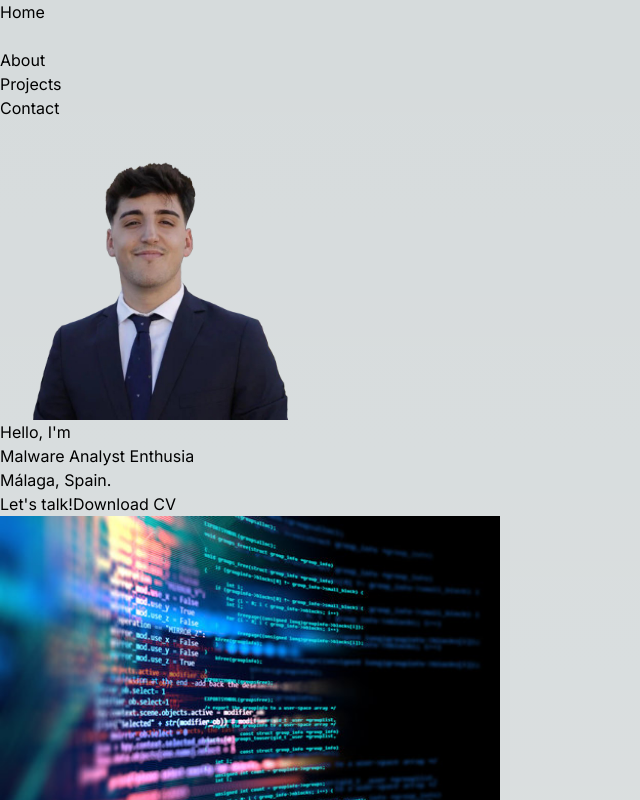
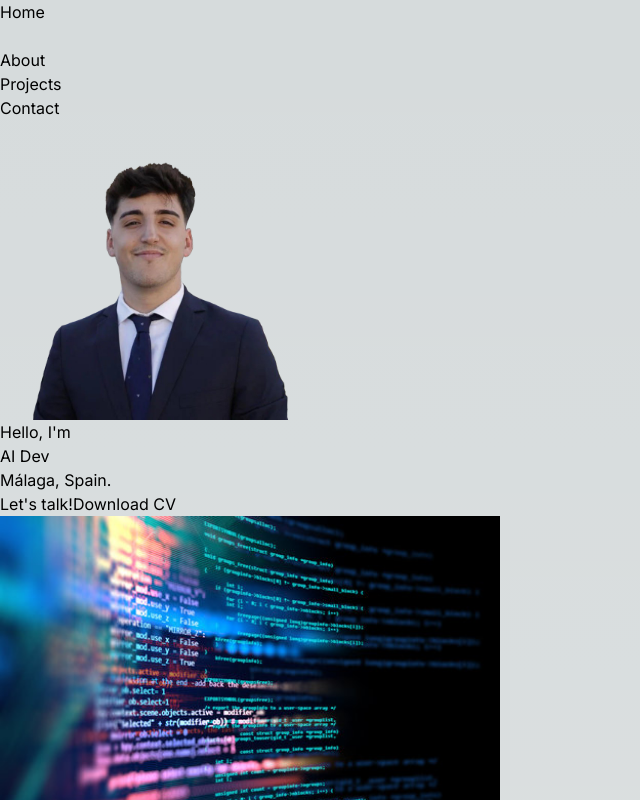
Before and after one commit to arturoaguileraa/arturoaguilera.me, a Next.js app: page / in a window 1280 px wide. Shown: the top 800 px of the page, without its empty margins (0-640 px from the left). Built offline with nearby package versions, Linux system fonts and the light colour scheme.

Commit message:
Modify self aspects

```diff
--- a/src/app/components/HeroSection.jsx
+++ b/src/app/components/HeroSection.jsx
@@ -42,13 +42,16 @@ const HeroSection = () => {
             <TypeAnimation
               sequence={[
                 "Arturo Aguilera",
-                2000,
+                2500,
                 "Web Developer",
-                1000,
-                "Malware Analyst Enthusiast",
-                1000,
+                1300,
                 "AI Developer",
-                1000,
+                1300,
+                "Matemathician",
+                1300,
+                "Malware Analyst",
+                700,
+
               ]}
               speed={50}
               repeat={Infinity}
```
